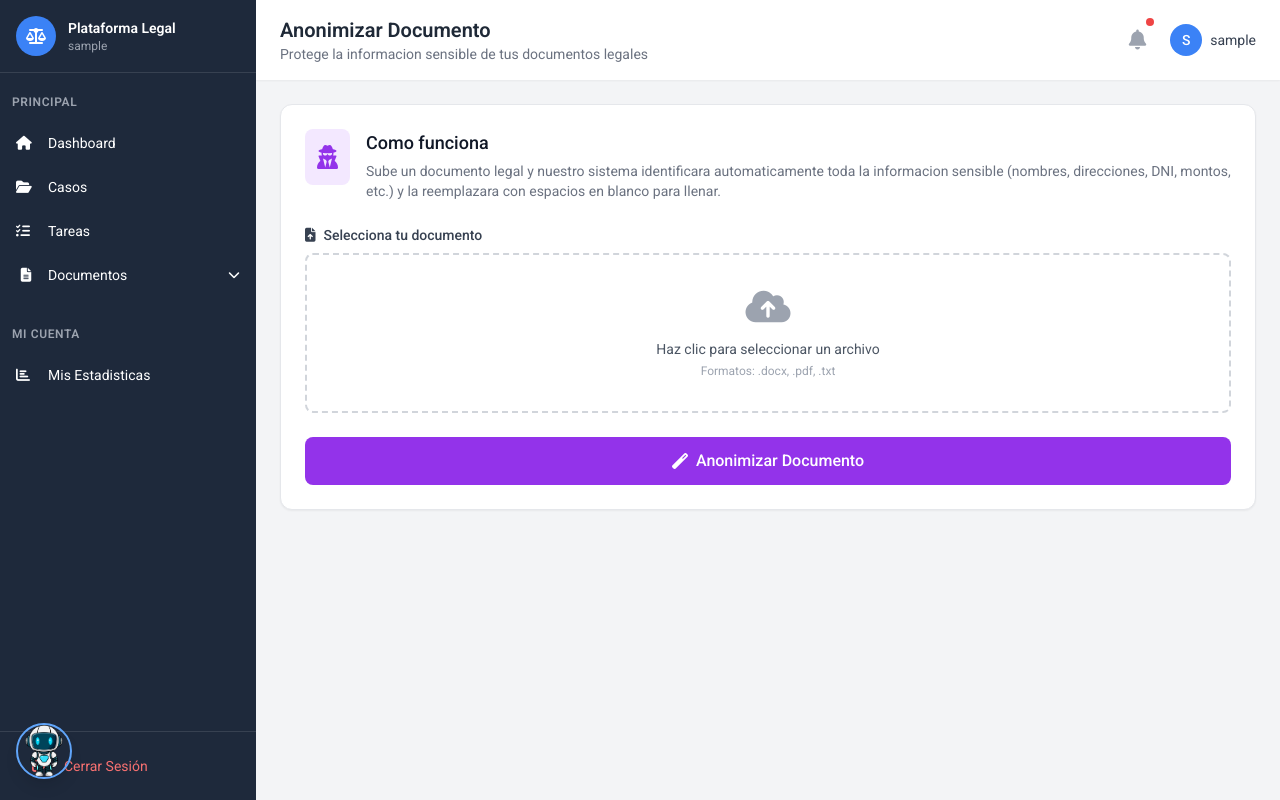
After one commit to Martel123/anonimizador-apc, a Flask app: page /anonimizar-documento in a window 1280 px wide. The commit adds this page. Run offline with Flask 3, Linux system fonts and the light colour scheme; the visitor is signed in with stand-in values (Sample User, id 1); some libraries are stand-ins or nearby versions.

Commit message:
Add document anonymization feature to protect sensitive legal information
Introduces a new document anonymization endpoint, including OpenAI integration for identifying and replacing sensitive data, tenant-scoped file storage, and UI elements for document upload and display of anonymized results.

Replit-Commit-Author: Agent
Replit-Commit-Session-Id: cd1d97f4-99c2-42aa-87e6-ce44705e6007
Replit-Commit-Checkpoint-Type: intermediate_checkpoint
Replit-Commit-Event-Id: 1aa2f9e3-1b72-413e-8e82-676330c56add
Replit-Commit-Screenshot-Url: https://storage.googleapis.com/screenshot-production-us-central1/53b1a93f-1145-468f-8aa7-b6be282bacf7/cd1d97f4-99c2-42aa-87e6-ce44705e6007/4Bz38mX
Replit-Helium-Checkpoint-Created: true

```diff
--- a/app.py
+++ b/app.py
@@ -3260,11 +3260,192 @@ def ai_assistant_api():
         return jsonify({'response': 'Lo siento, hubo un error al procesar tu consulta. Intenta de nuevo.'})
 
 
+# ==================== DOCUMENT ANONYMIZER ====================
+
+import uuid
+
+CARPETA_ANONIMIZADOS = "documentos_anonimizados"
+
+
+def get_anonimizados_folder(tenant_id, user_id):
+    """Get tenant-scoped and user-scoped folder for anonymized documents."""
+    folder = os.path.join(CARPETA_ANONIMIZADOS, f"tenant_{tenant_id}", f"user_{user_id}")
+    os.makedirs(folder, exist_ok=True)
+    return folder
+
+
+def anonimizar_con_ia(texto):
+    """Use OpenAI to identify and anonymize sensitive information in legal documents."""
+    try:
+        client = OpenAI(api_key=os.environ.get("OPENAI_API_KEY"))
+
+        prompt = """Analiza el siguiente documento legal y devuelve un JSON con dos claves:
+
+1. "categorias": Un diccionario donde cada clave es una categoria de informacion sensible y el valor es una lista de los elementos encontrados. Las categorias deben ser:
+   - "Nombres de personas": nombres completos de personas
+   - "DNI/Documentos de identidad": numeros de DNI, RUC, pasaportes
+   - "Direcciones": direcciones fisicas, domicilios
+   - "Telefonos": numeros de telefono
+   - "Montos de dinero": cantidades monetarias (S/, USD, etc)
+   - "Fechas especificas": fechas exactas mencionadas
+   - "Numeros de expediente": numeros de casos o expedientes
+   - "Correos electronicos": direcciones de email
+   - "Entidades/Instituciones": nombres de empresas, juzgados, etc.
+   - "Otros datos sensibles": cualquier otra informacion identificable
+
+2. "texto_anonimizado": El texto completo del documento con toda la informacion sensible reemplazada por "........................" (24 puntos).
+
+IMPORTANTE:
+- Solo incluye categorias que tengan elementos encontrados
+- Mantiene la estructura y formato del documento original
+- Reemplaza CADA ocurrencia de informacion sensible
+
+DOCUMENTO A ANALIZAR:
+"""
+
+        response = client.chat.completions.create(
+            model="gpt-4o",
+            messages=[
+                {"role": "system", "content": "Eres un experto en proteccion de datos personales y anonimizacion de documentos legales. Respondes SOLO con JSON valido, sin texto adicional."},
+                {"role": "user", "content": prompt + texto}
+            ],
+            temperature=0.3,
+            max_tokens=4000,
+            response_format={"type": "json_object"}
+        )
+
+        result = json.loads(response.choices[0].message.content)
+        return result
+    except Exception as e:
+        logging.error(f"Error anonimizando documento: {e}")
+        return None
+
+
+def guardar_docx_anonimizado(texto, nombre_archivo, tenant_id, user_id):
+    """Save anonymized text as Word document in tenant-scoped folder."""
+    folder = get_anonimizados_folder(tenant_id, user_id)
+
+    doc = Document()
+
+    style = doc.styles['Normal']
+    font = style.font
+    font.name = 'Times New Roman'
+    font.size = Pt(12)
+
+    for para_text in texto.split('\n'):
+        if para_text.strip():
+            p = doc.add_paragraph(para_text)
+            p.paragraph_format.line_spacing = 1.5
+        else:
+            doc.add_paragraph()
+
+    file_path = os.path.join(folder, nombre_archivo)
+    doc.save(file_path)
+    return file_path
+
+
+@app.route("/anonimizar-documento", methods=["GET", "POST"])
+@login_required
+def anonimizar_documento():
+    if request.method == "GET":
+        return render_template("anonimizar_documento.html")
+
+    tenant = get_current_tenant()
+    if not tenant:
+        flash("No tienes acceso a esta funcion.", "error")
+        return redirect(url_for('index'))
+
+    if 'documento' not in request.files:
+        flash("Por favor selecciona un documento.", "error")
+        return redirect(url_for('anonimizar_documento'))
+
+    archivo = request.files['documento']
+    if archivo.filename == '':
+        flash("No se selecciono ningun archivo.", "error")
+        return redirect(url_for('anonimizar_documento'))
+
+    ext = os.path.splitext(archivo.filename)[1].lower()
+    if ext not in ALLOWED_EXTENSIONS:
+        flash("Formato no permitido. Usa .docx, .pdf o .txt", "error")
+        return redirect(url_for('anonimizar_documento'))
+
+    temp_dir = "temp_uploads"
+    os.makedirs(temp_dir, exist_ok=True)
+    unique_id = uuid.uuid4().hex[:8]
+    filename = secure_filename(archivo.filename)
+    temp_filename = f"{unique_id}_{filename}"
+    temp_path = os.path.join(temp_dir, temp_filename)
+    archivo.save(temp_path)
+
+    try:
+        texto_original = extract_text_from_file(temp_path)
+
+        if not texto_original or len(texto_original.strip()) < 50:
+            flash("El documento esta vacio o no se pudo extraer el texto.", "error")
+            os.remove(temp_path)
+            return redirect(url_for('anonimizar_documento'))
+
+        resultado = anonimizar_con_ia(texto_original)
+
+        if not resultado:
+            flash("Error al procesar el documento. Intenta de nuevo.", "error")
+            os.remove(temp_path)
+            return redirect(url_for('anonimizar_documento'))
+
+        categorias = resultado.get('categorias', {})
+        texto_anonimizado = resultado.get('texto_anonimizado', texto_original)
+
+        categorias_no_vacias = {k: v for k, v in categorias.items() if v}
+
+        total_anonimizado = sum(len(items) for items in categorias_no_vacias.values())
+
+        random_suffix = uuid.uuid4().hex[:12]
+        nombre_base = os.path.splitext(filename)[0][:20]
+        nombre_archivo = f"ANON_{random_suffix}.docx"
+
+        guardar_docx_anonimizado(texto_anonimizado, nombre_archivo, tenant.id, current_user.id)
+
+        os.remove(temp_path)
+
+        return render_template("anonimizar_documento.html",
+                             resultado=True,
+                             categorias=categorias_no_vacias,
+                             texto_anonimizado=texto_anonimizado,
+                             total_anonimizado=total_anonimizado,
+                             nombre_archivo=nombre_archivo)
+
+    except Exception as e:
+        logging.error(f"Error en anonimizacion: {e}")
+        if os.path.exists(temp_path):
+            os.remove(temp_path)
+        flash("Error al procesar el documento.", "error")
+        return redirect(url_for('anonimizar_documento'))
+
+
+@app.route("/descargar-anonimizado/<nombre>")
+@login_required
+def descargar_anonimizado(nombre):
+    tenant = get_current_tenant()
+    if not tenant:
+        flash("No tienes acceso a este archivo.", "error")
+        return redirect(url_for('index'))
+
+    folder = get_anonimizados_folder(tenant.id, current_user.id)
+    file_path = os.path.join(folder, nombre)
+
+    if not os.path.exists(file_path):
+        flash("Archivo no encontrado.", "error")
+        return redirect(url_for('anonimizar_documento'))
+
+    return send_from_directory(folder, nombre, as_attachment=True)
+
+
 with app.app_context():
     db.create_all()
     os.makedirs(CARPETA_RESULTADOS, exist_ok=True)
     os.makedirs(CARPETA_PLANTILLAS_SUBIDAS, exist_ok=True)
     os.makedirs(CARPETA_ESTILOS_SUBIDOS, exist_ok=True)
+    os.makedirs(CARPETA_ANONIMIZADOS, exist_ok=True)
 
 
 if __name__ == "__main__":
--- /dev/null
+++ b/templates/anonimizar_documento.html
@@ -0,0 +1,126 @@
+{% extends "base_dashboard.html" %}
+
+{% block title %}Anonimizar Documento{% endblock %}
+{% block page_title %}Anonimizar Documento{% endblock %}
+{% block page_subtitle %}Protege la informacion sensible de tus documentos legales{% endblock %}
+
+{% block content %}
+<div class="space-y-6">
+    <div class="bg-white rounded-xl shadow-sm border border-gray-200 p-6">
+        <div class="flex items-start space-x-4 mb-6">
+            <div class="p-3 bg-purple-100 rounded-lg">
+                <i class="fas fa-user-secret text-purple-600 text-2xl"></i>
+            </div>
+            <div>
+                <h3 class="text-lg font-medium text-gray-900">Como funciona</h3>
+                <p class="text-sm text-gray-500 mt-1">
+                    Sube un documento legal y nuestro sistema identificara automaticamente toda la informacion sensible
+                    (nombres, direcciones, DNI, montos, etc.) y la reemplazara con espacios en blanco para llenar.
+                </p>
+            </div>
+        </div>
+
+        <form action="{{ url_for('anonimizar_documento') }}" method="POST" enctype="multipart/form-data" class="space-y-6">
+            <div>
+                <label class="block text-sm font-medium text-gray-700 mb-2">
+                    <i class="fas fa-file-upload mr-2"></i>Selecciona tu documento
+                </label>
+                <div class="border-2 border-dashed border-gray-300 rounded-lg p-8 text-center hover:border-purple-400 transition-colors">
+                    <input type="file" name="documento" id="documento" accept=".docx,.pdf,.txt"
+                           class="hidden" onchange="updateFileName(this)" required>
+                    <label for="documento" class="cursor-pointer">
+                        <div class="flex flex-col items-center">
+                            <i class="fas fa-cloud-upload-alt text-4xl text-gray-400 mb-3"></i>
+                            <span class="text-sm text-gray-600" id="file-name">Haz clic para seleccionar un archivo</span>
+                            <span class="text-xs text-gray-400 mt-1">Formatos: .docx, .pdf, .txt</span>
+                        </div>
+                    </label>
+                </div>
+            </div>
+
+            <button type="submit" class="w-full py-3 bg-purple-600 hover:bg-purple-700 text-white font-medium rounded-lg transition-colors flex items-center justify-center">
+                <i class="fas fa-magic mr-2"></i>Anonimizar Documento
+            </button>
+        </form>
+    </div>
+
+    {% if resultado %}
+    <div class="bg-white rounded-xl shadow-sm border border-gray-200 overflow-hidden">
+        <div class="px-6 py-4 border-b border-gray-200 bg-green-50">
+            <div class="flex items-center">
+                <i class="fas fa-check-circle text-green-600 mr-3"></i>
+                <h3 class="text-lg font-medium text-gray-900">Documento Anonimizado</h3>
+            </div>
+        </div>
+
+        <div class="p-6 space-y-6">
+            <div class="grid md:grid-cols-2 gap-6">
+                <div class="bg-purple-50 rounded-lg p-4">
+                    <h4 class="font-medium text-purple-900 mb-3">
+                        <i class="fas fa-list-ul mr-2"></i>Informacion Anonimizada
+                    </h4>
+                    <div class="space-y-2">
+                        {% for categoria, items in categorias.items() %}
+                        <div class="bg-white rounded-lg p-3">
+                            <div class="flex items-center justify-between">
+                                <span class="text-sm font-medium text-gray-700">{{ categoria }}</span>
+                                <span class="px-2 py-1 bg-purple-100 text-purple-800 rounded-full text-xs">{{ items|length }}</span>
+                            </div>
+                            <div class="mt-2 flex flex-wrap gap-1">
+                                {% for item in items %}
+                                <span class="px-2 py-1 bg-gray-100 text-gray-600 rounded text-xs">{{ item }}</span>
+                                {% endfor %}
+                            </div>
+                        </div>
+                        {% endfor %}
+                    </div>
+                </div>
+
+                <div class="bg-gray-50 rounded-lg p-4">
+                    <h4 class="font-medium text-gray-900 mb-3">
+                        <i class="fas fa-chart-pie mr-2"></i>Resumen
+                    </h4>
+                    <div class="space-y-3">
+                        <div class="flex justify-between items-center">
+                            <span class="text-sm text-gray-600">Total de elementos anonimizados:</span>
+                            <span class="font-bold text-purple-600">{{ total_anonimizado }}</span>
+                        </div>
+                        <div class="flex justify-between items-center">
+                            <span class="text-sm text-gray-600">Categorias detectadas:</span>
+                            <span class="font-bold text-purple-600">{{ categorias|length }}</span>
+                        </div>
+                    </div>
+                </div>
+            </div>
+
+            <div>
+                <h4 class="font-medium text-gray-900 mb-3">
+                    <i class="fas fa-eye mr-2"></i>Vista Previa del Documento Anonimizado
+                </h4>
+                <div class="bg-gray-50 rounded-lg p-4 max-h-96 overflow-y-auto">
+                    <pre class="text-sm text-gray-700 whitespace-pre-wrap font-serif">{{ texto_anonimizado }}</pre>
+                </div>
+            </div>
+
+            <div class="flex space-x-4">
+                <a href="{{ url_for('descargar_anonimizado', nombre=nombre_archivo) }}"
+                   class="flex-1 py-3 bg-green-600 hover:bg-green-700 text-white font-medium rounded-lg transition-colors flex items-center justify-center">
+                    <i class="fas fa-download mr-2"></i>Descargar Documento Anonimizado
+                </a>
+                <a href="{{ url_for('anonimizar_documento') }}"
+                   class="px-6 py-3 bg-gray-200 hover:bg-gray-300 text-gray-700 font-medium rounded-lg transition-colors">
+                    <i class="fas fa-redo mr-2"></i>Nuevo
+                </a>
+            </div>
+        </div>
+    </div>
+    {% endif %}
+</div>
+
+<script>
+function updateFileName(input) {
+    const fileName = input.files[0]?.name || 'Haz clic para seleccionar un archivo';
+    document.getElementById('file-name').textContent = fileName;
+}
+</script>
+{% endblock %}
```
Also changed, not shown: templates/mis_modelos.html (+8 -3 lines).
